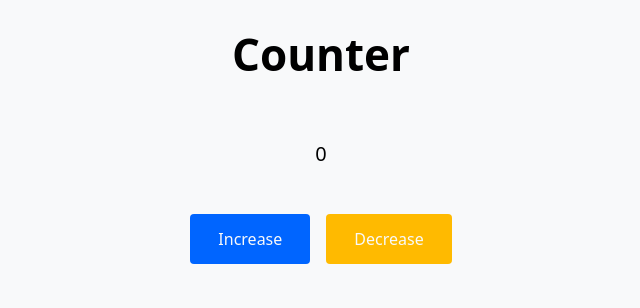
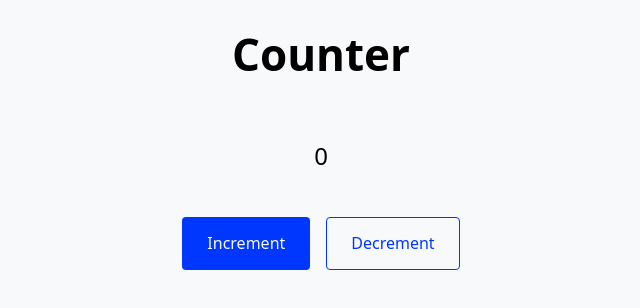
Before and after one commit to diesttro/react-ssr, a React app: page / in a window 1280 px wide. Shown: the top 308 px of the page, without its empty margins (319-959 px from the left). Built offline with nearby package versions, Linux system fonts and the light colour scheme; the HTML template or start-up script is replaced by a standard one.

Commit message:
Change button styles

```diff
--- a/src/client/components/App.js
+++ b/src/client/components/App.js
@@ -4,19 +4,19 @@ import '../styles.scss';
 const App = () => {
   const [count, setCount] = useState(0);
 
-  const increase = () => setCount((count) => ++count);
-  const decrease = () => setCount((count) => --count);
+  const increment = () => setCount((count) => ++count);
+  const decrement = () => setCount((count) => --count);
 
   return (
     <div className="container">
       <h1>Counter</h1>
       <span className="count">{count}</span>
       <div className="button-group">
-        <button className="button" onClick={increase}>
-          Increase
+        <button className="button" onClick={increment}>
+          Increment
         </button>
-        <button className="button button--decrease" onClick={decrease}>
-          Decrease
+        <button className="button button--outline" onClick={decrement}>
+          Decrement
         </button>
       </div>
     </div>
--- a/src/client/styles.scss
+++ b/src/client/styles.scss
@@ -1,11 +1,10 @@
 @import 'modern-normalize/modern-normalize.css';
 
-$light-gray: #f8f9fa;
-$blue: #0065ff;
-$yellow: #ffba00;
+$gray: #f8f9fa;
+$blue: #0037ff;
 
 body {
-  background-color: $light-gray;
+  background-color: $gray;
 }
 
 h1 {
@@ -13,15 +12,14 @@ h1 {
 }
 
 .container {
+  margin: auto;
   max-width: 40rem;
-  margin: auto;
   text-align: center;
 }
 
 .count {
   display: block;
-  font-size: 1.25rem;
-  line-height: 1.5rem;
+  font-size: 1.5rem;
   padding: 2rem 0;
 }
 
@@ -35,25 +33,32 @@ h1 {
 
 .button {
   background-color: $blue;
-  border: none;
+  border: 1px solid transparent;
   border-radius: 0.25rem;
-  color: $light-gray;
+  color: $gray;
+  cursor: pointer;
+  display: inline-block;
   font-weight: 500;
-  padding: 1rem 1.75rem;
+  padding: 1rem 1.5rem;
   text-align: center;
   text-decoration: none;
-  display: inline-block;
-  cursor: pointer;
 
   &:hover {
-    opacity: 0.9;
+    opacity: 0.85;
   }
 
   &:focus {
     outline: none;
   }
 
-  &--decrease {
-    background-color: $yellow;
+  &--outline {
+    background-color: $gray;
+    border: 1px solid $blue;
+    color: $blue;
+
+    &:hover {
+      background-color: $blue;
+      color: $gray;
+    }
   }
 }
```
